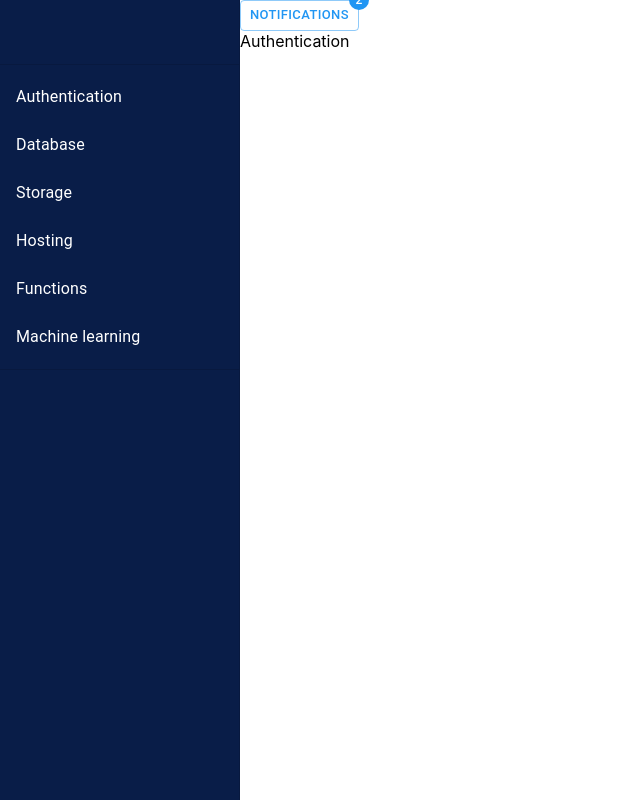
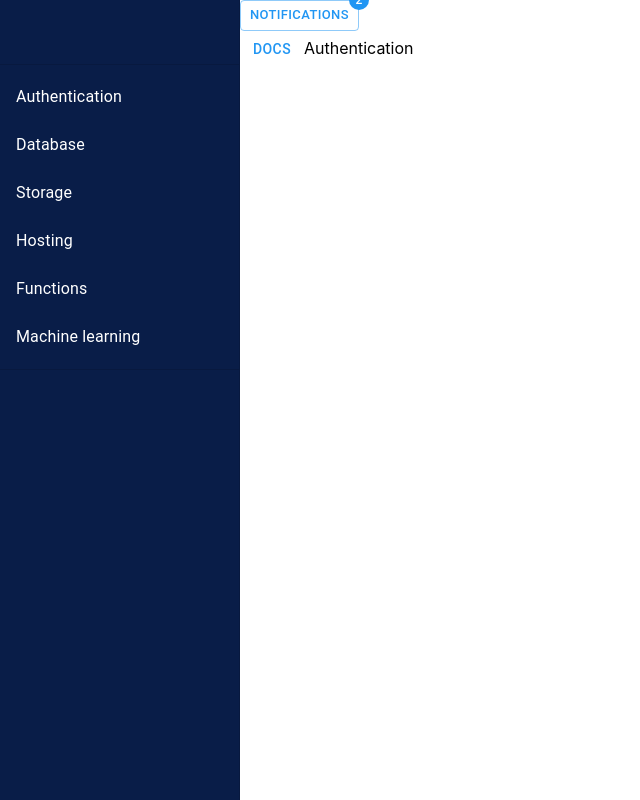
Before and after one commit to ebrahim78652/practiceRepo, a React (Create React App) app in the folder material-ui-practice/: page /authentication in a window 1280 px wide. Shown: the whole page, without its empty margins (0-640 px from the left). Built offline with nearby package versions, Linux system fonts and the light colour scheme.

Commit message:
add Docs Button

```diff
--- a/material-ui-practice/src/Components/Pages/Authentication.page.tsx
+++ b/material-ui-practice/src/Components/Pages/Authentication.page.tsx
@@ -38,6 +38,7 @@ function Authentication() {
     <Grid item xs = {8}>
 
       <NotificationBell></NotificationBell>
+      <CommonButton variant = "text">Docs</CommonButton>
       Authentication</Grid>
   )
 }
```
